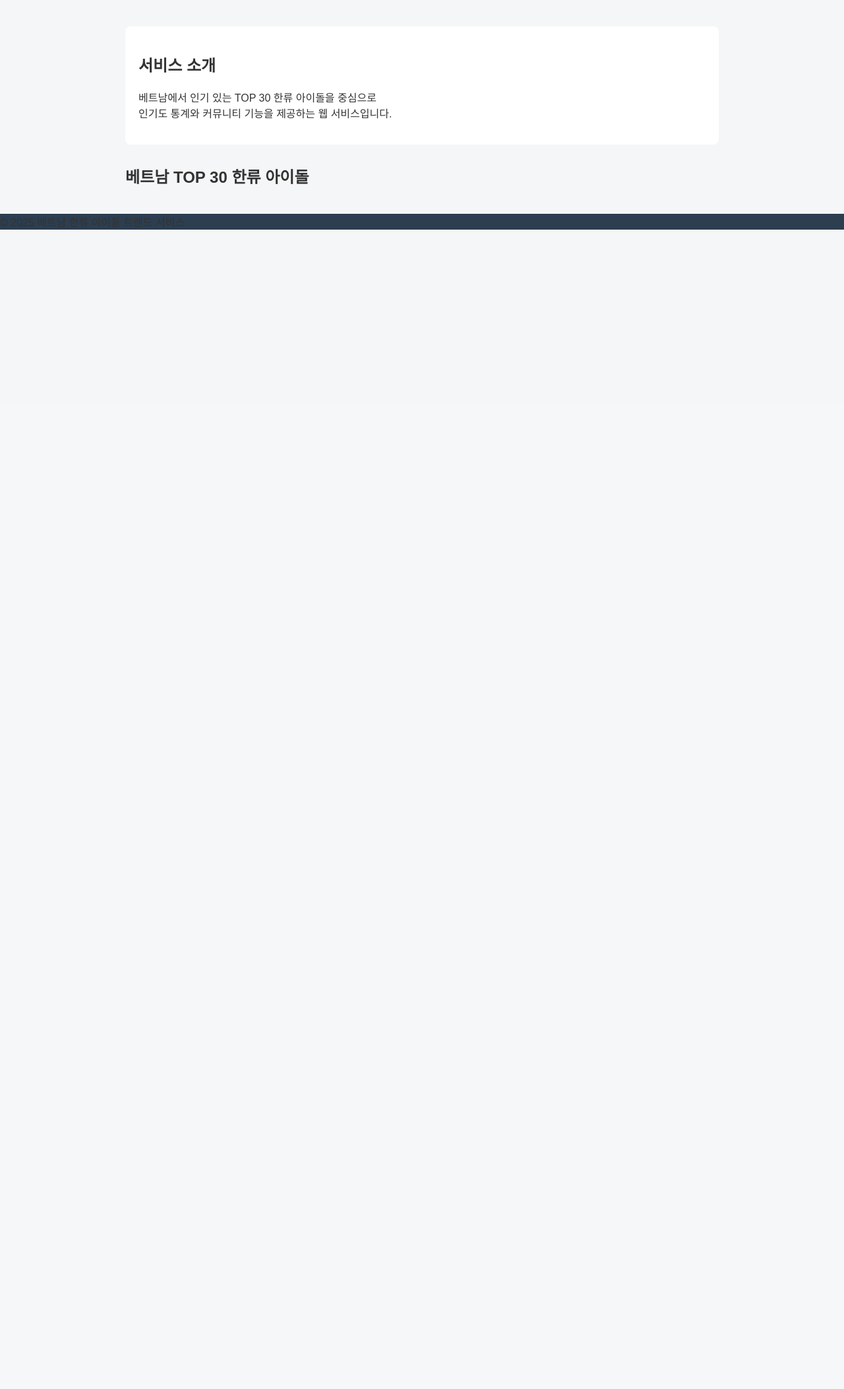
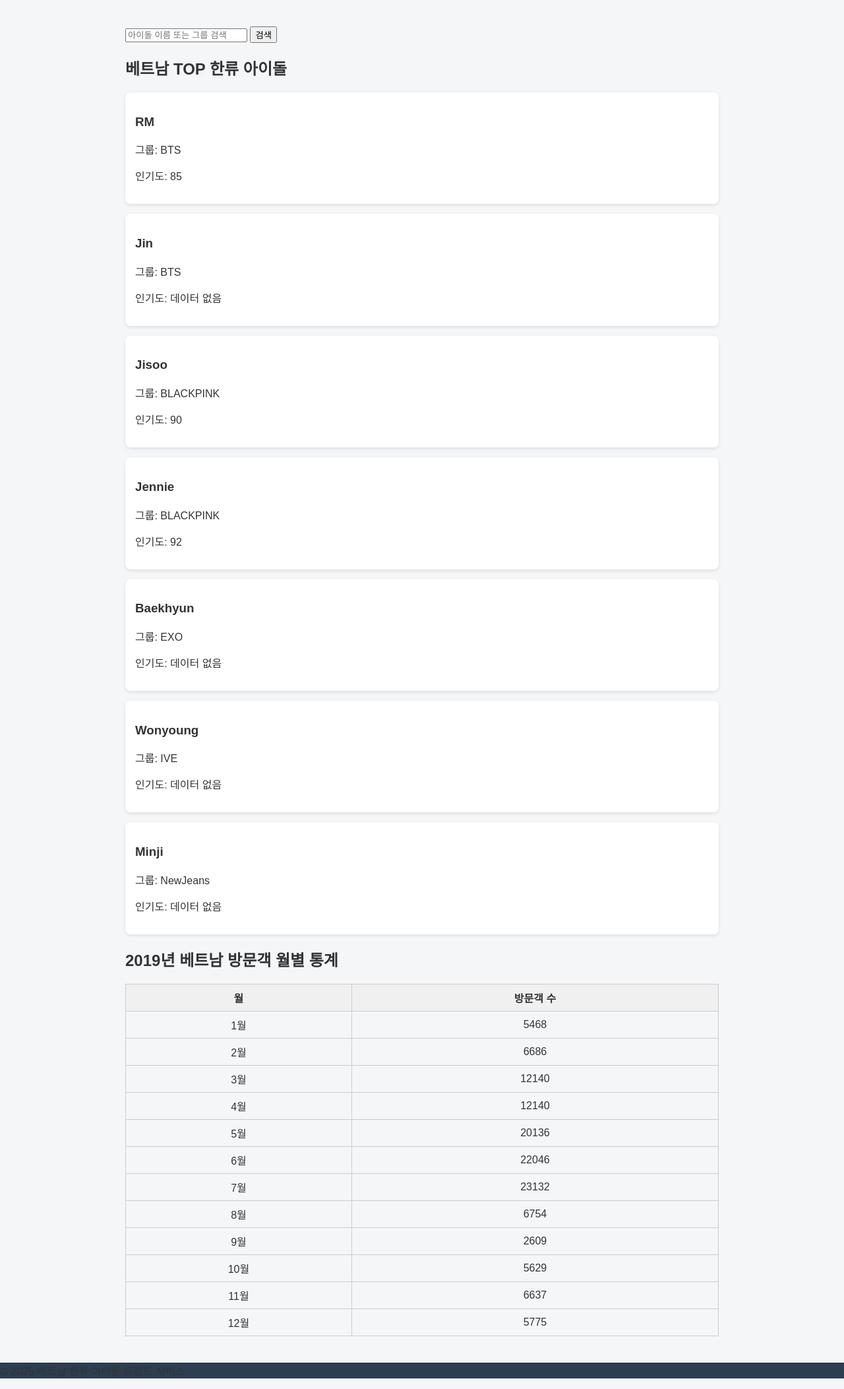
Before and after one commit to ibfwbo1010-svg/database_project, a Flask app: page / in a window 1280 px wide. Shown: the part 189-2294 px from the top of the page at 66% size. Before the commit the page ends 537 px from the top, so only its background shows below. Run offline with Flask 3, Linux system fonts and the light colour scheme; data comes from the database, SQL or seed files in the repository; both versions use the stored data as it was after the commit.

Commit message:
Implement JOIN query for idol and popularity data

```diff
--- a/app.py
+++ b/app.py
@@ -1,24 +1,49 @@
 import sqlite3
-from flask import Flask, render_template
+from flask import Flask, render_template, request
 
 app = Flask(__name__)
 
 @app.route("/")
 def home():
     conn = sqlite3.connect("database.db")
+    conn.row_factory = sqlite3.Row
     cur = conn.cursor()
 
+    keyword = request.args.get("keyword", "")
+
+    if keyword:
+        cur.execute(
+            "SELECT * FROM idol WHERE name LIKE ? OR group_name LIKE ?",
+            (f"%{keyword}%", f"%{keyword}%")
+        )
+    else:
+        cur.execute("""
+SELECT i.name, i.group_name, p.popularity_score
+FROM idol i
+LEFT JOIN idol_popularity p
+ON i.id = p.idol_id
+AND p.year = 2019 AND p.month = 1
+""")
+
+    idols = cur.fetchall()
+
+    # 방문객 통계
     cur.execute("SELECT month, visitor_count FROM visit_stats")
-    rows = cur.fetchall()
+    stats_rows = cur.fetchall()
 
     conn.close()
 
     monthly_stats = [
-        {"month": f"{row[0]}월", "count": row[1]}
-        for row in rows
+        {"month": f"{row['month']}월", "count": row['visitor_count']}
+        for row in stats_rows
     ]
 
-    return render_template("index.html", monthly_stats=monthly_stats)
+    return render_template(
+        "index.html",
+        idols=idols,
+        keyword=keyword,
+        monthly_stats=monthly_stats
+    )
 
 if __name__ == "__main__":
     app.run(debug=True)
--- a/static/style.css
+++ b/static/style.css
@@ -45,3 +45,19 @@
 footer {
     background-color: #2c3e50;
     color: whit
+}
+.stats table {
+    width: 100%;
+    border-collapse: collapse;
+    margin-top: 20px;
+}
+
+.stats th, .stats td {
+    border: 1px solid #ccc;
+    padding: 8px;
+    text-align: center;
+}
+
+.stats th {
+    background-color: #f0f0f0;
+}
--- a/templates/index.html
+++ b/templates/index.html
@@ -15,23 +15,60 @@
 
     <!-- 메인 콘텐츠 -->
     <main>
-        <section class="intro">
-            <h2>서비스 소개</h2>
-            <p>
-                베트남에서 인기 있는 TOP 30 한류 아이돌을 중심으로<br>
-                인기도 통계와 커뮤니티 기능을 제공하는 웹 서비스입니다.
-            </p>
+
+        <!-- 검색 영역 -->
+        <section class="search">
+            <form method="get" action="/">
+                <input
+                    type="text"
+                    name="keyword"
+                    placeholder="아이돌 이름 또는 그룹 검색"
+                    value="{{ keyword | default('') }}"
+                >
+                <button type="submit">검색</button>
+            </form>
         </section>
 
+        <!-- 아이돌 리스트 -->
         <section class="idol-list">
-    <h2>베트남 TOP 30 한류 아이돌</h2>
+            <h2>베트남 TOP 한류 아이돌</h2>
 
+            {% if idols %}
                 {% for idol in idols %}
                 <div class="idol-card">
                     <h3>{{ idol.name }}</h3>
-        <p>{{ idol.group }}</p>
+                    <p>그룹: {{ idol.group_name }}</p>
+                    <p>
+                        인기도:
+                        {% if idol.popularity_score %}
+                            {{ idol.popularity_score }}
+                        {% else %}
+                            데이터 없음
+                        {% endif %}
+                    </p>
                 </div>
                 {% endfor %}
+            {% else %}
+                <p>검색 결과가 없습니다.</p>
+            {% endif %}
+        </section>
+
+        <!-- 방문객 통계 -->
+        <section class="stats">
+            <h2>2019년 베트남 방문객 월별 통계</h2>
+
+            <table>
+                <tr>
+                    <th>월</th>
+                    <th>방문객 수</th>
+                </tr>
+                {% for stat in monthly_stats %}
+                <tr>
+                    <td>{{ stat.month }}</td>
+                    <td>{{ stat.count }}</td>
+                </tr>
+                {% endfor %}
+            </table>
         </section>
 
     </main>
```
Also changed, not shown: database.db. Lines whose indentation alone changed are shown as unchanged.
